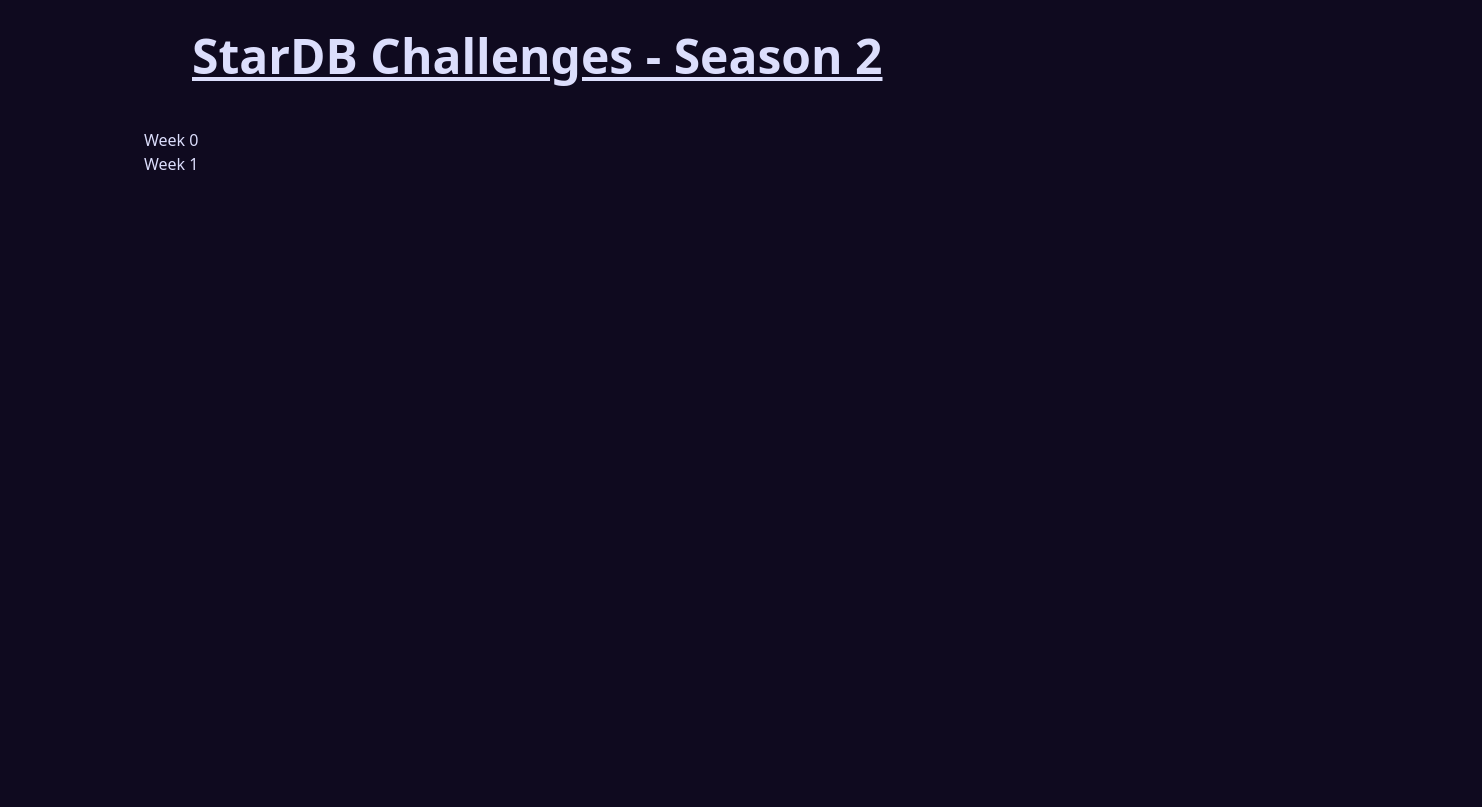
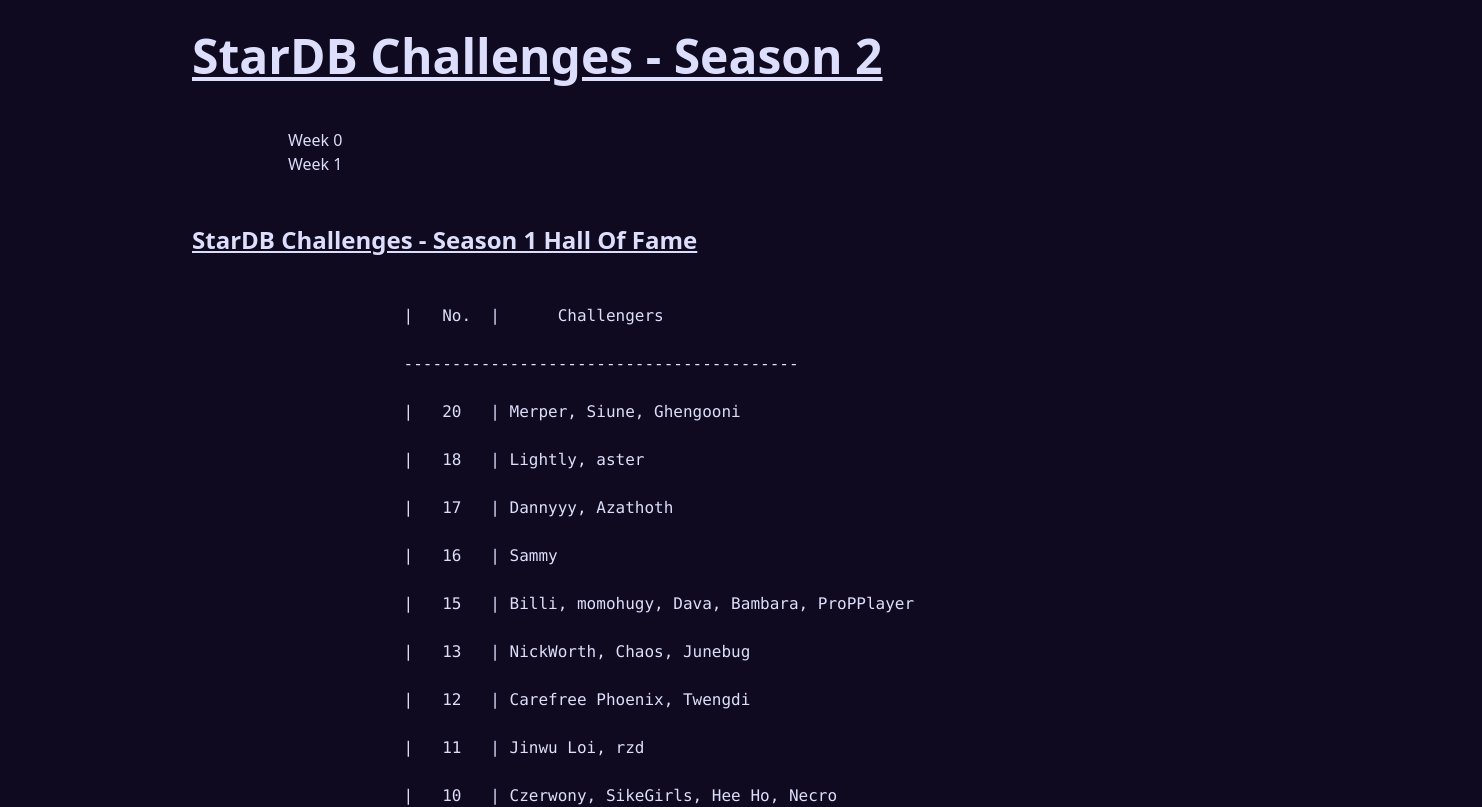
Before and after one commit to tsundere1230/stardbchallenge, a SvelteKit app: page / in a window 1280 px wide. Shown: the part 160-967 px from the top of the page, 1482 px wide, since content can reach past the window. Before the commit the page ends 800 px from the top, so only its background shows below. Built offline with nearby package versions, Linux system fonts and the light colour scheme.

Commit message:
leaderboard

```diff
--- a/src/app.css
+++ b/src/app.css
@@ -7,7 +7,7 @@ h1 {
 }
 
 h2 {
-    @apply font-bold underline text-2xl;
+    @apply font-bold underline text-2xl p-12;
 }
 
 h4 {
@@ -38,6 +38,6 @@ button {
     @apply text-2xl font-bold mt-4 p-1 pl-14;
 }
 
-.list {
-    @apply mb-60;
+.hof {
+    @apply pb-5 md:ml-36 sm:ml-12 ml-4;
 }
--- a/src/routes/+page.svelte
+++ b/src/routes/+page.svelte
@@ -5,6 +5,37 @@
 <div>
     <h1>StarDB Challenges - Season 2</h1>
         {#each weeks as week, i}
-            <a href="/challenge/weeks/{i}" class ="list">Week {i}</a><br />
+            <a href="/challenge/weeks/{i}" class ="hof">Week {i}</a><br />
         {/each}
 </div>
+
+<div>
+    <h2>StarDB Challenges - Season 1 Hall Of Fame</h2>
+        <pre class = "hof">
+            |   No.  |      Challengers <br/>
+            -----------------------------------------<br/>
+            |   20   | Merper, Siune, Ghengooni <br/>
+            |   18   | Lightly, aster <br/>
+            |   17   | Dannyyy, Azathoth <br/>
+            |   16   | Sammy <br/>
+            |   15   | Billi, momohugy, Dava, Bambara, ProPPlayer <br/>
+            |   13   | NickWorth, Chaos, Junebug <br/>
+            |   12   | Carefree Phoenix, Twengdi <br/>
+            |   11   | Jinwu Loi, rzd <br/>
+            |   10   | Czerwony, SikeGirls, Hee Ho, Necro <br/>
+            |   9    | Mikah, Rei, SquareRootOf-1, go study <br/>
+            |   8    | xingped, riorio805, unknowngod, Ethan Thomas, Keevin, tsuntsun, kama- <br/>
+            |   7    | zorus, Herolife, ikun, Rell, Mad Scientist, Solleks, matt_243, busted, Shodan, Meowdoleon, Megamaple <br/>
+            |   6    | Manhell, crab, Merry, karin, STartn't, syroforce, Tenkuu, Meyrime, squidstain, Knightofinferno <br/>
+            |   5    | Scheiren, emii, vani, Cadence, CJ76, kachcat, Soul, CodeSilver, Menace13, osablack <br/>
+            |   4    | White_00, Taigumi, Sakura, vince033, Not-Bob, FxbiFH, Haruhi, Zykei, Paperbag, Beh, bone child, fjfd <br/>
+            |   3    | BapHiro, PhantomDrone, Eazyfade, TheTea, Sarlia, Arient, Aki, Vira, POM_POM_ENJOYER
+                       CakeAndPals, Gnomechewer, Flint, Jazzyjazz, 星跡(seto), Elyx, TSU_papa, MissCalculations, Arlen <br/>
+        </pre>
+        <h2>
+            Special thanks to the following people for making Season 1 challenges:<br/>
+        </h2>
+        <pre class = "hof">
+            Maur, Sammy, Julius, Necro, Lightly.
+        </pre>
+</div>
```
